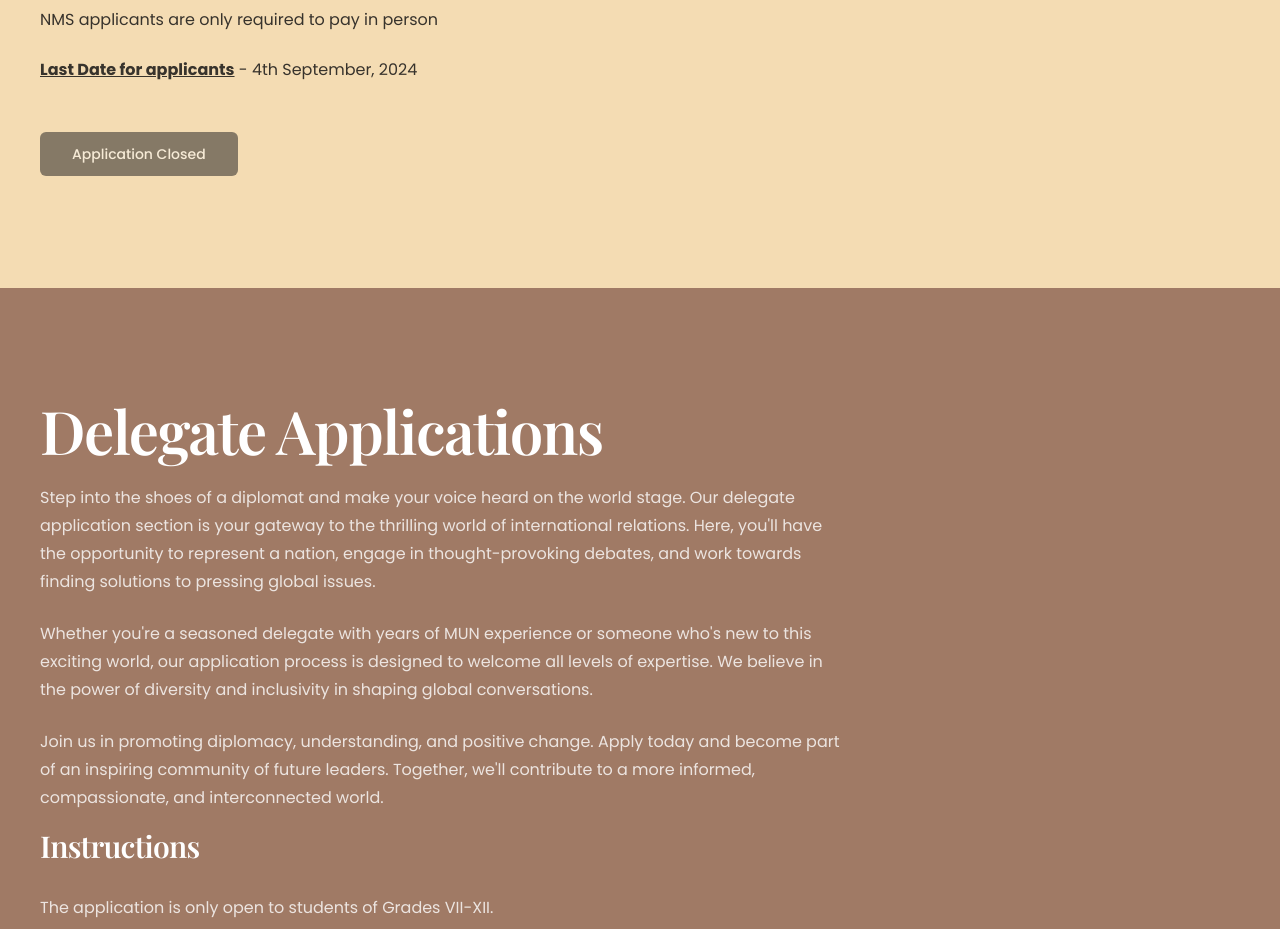
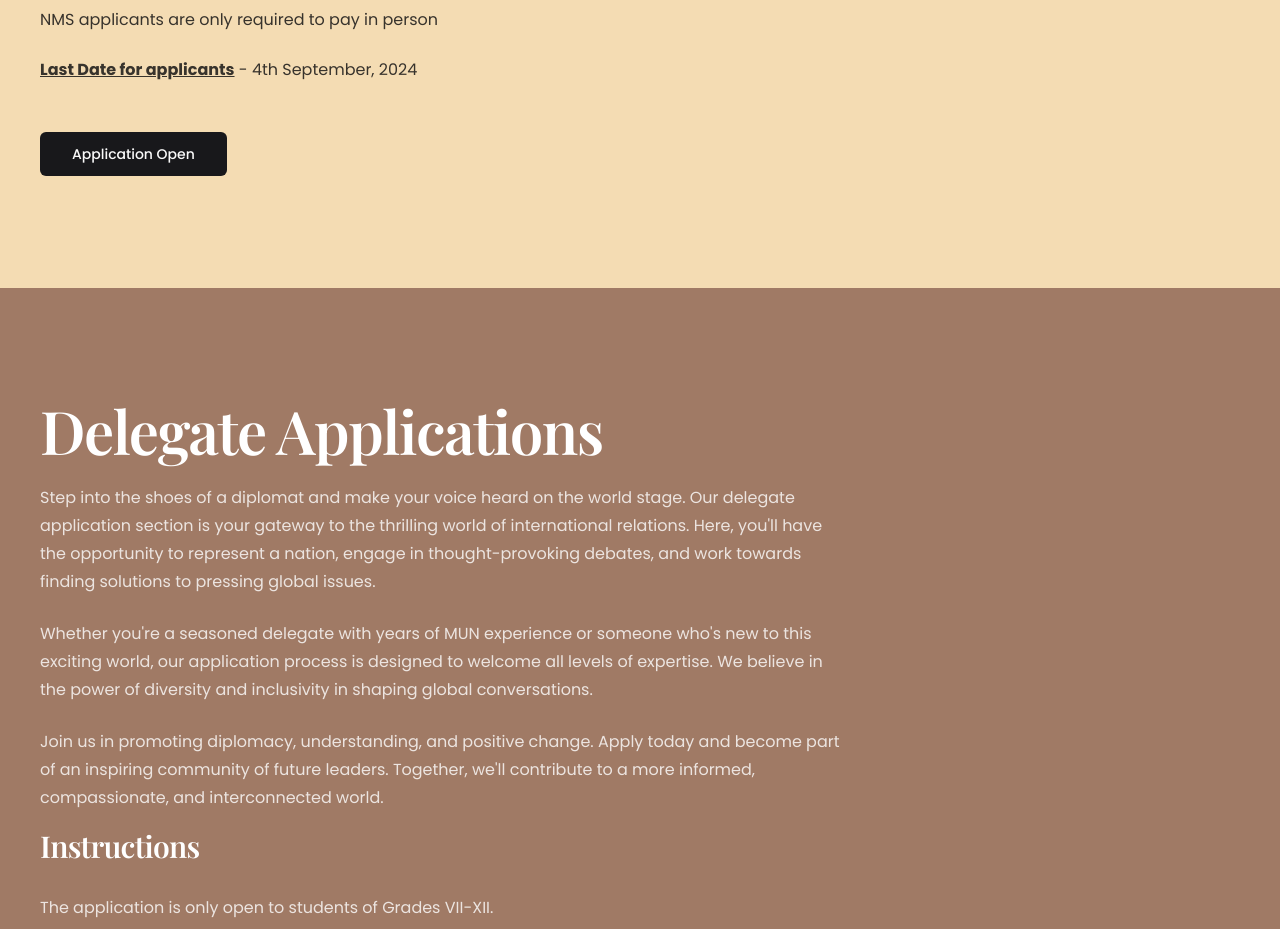
Before and after one commit to Clupai8o0/nmmun, a Next.js app: page /register in a window 1280 px wide. Shown: the part 2902-3831 px from the top of the page. Built offline with nearby package versions, Linux system fonts and the light colour scheme; a web font is replaced by a local one.

Commit message:
ChairRegistration

```diff
--- a/app/register/page.tsx
+++ b/app/register/page.tsx
@@ -212,9 +212,9 @@ function RegisterPage() {
 							href="https://forms.gle/DzrdayBH12kPoqBh7"
 							className="mt-12"
 							animation
-							disabled
+							enable
 						>
-							Application Closed
+							Application Open
 						</Button>
 					</Animate>
 				</Details>
```
